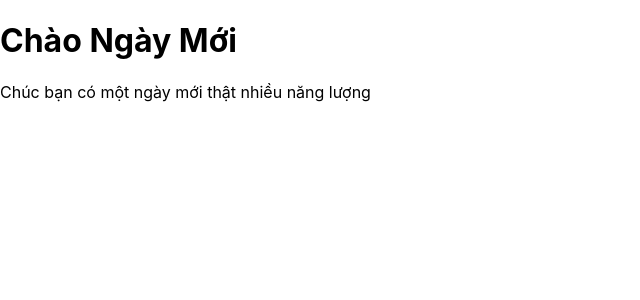
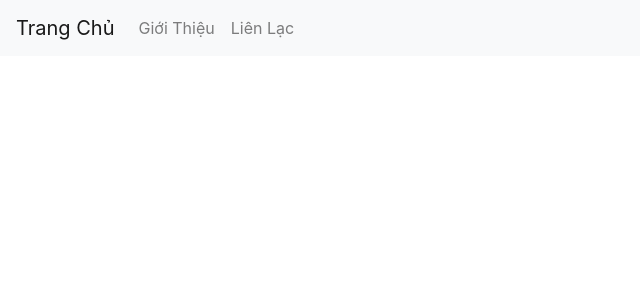
Before and after one commit to Huunhat22/helloreactr, a React (Create React App) app: page / in a window 1280 px wide. Shown: the top 300 px of the page, without its empty margins (0-640 px from the left). Built offline with nearby package versions, Linux system fonts and the light colour scheme.

Commit message:
update package

```diff
--- a/package.json
+++ b/package.json
@@ -6,9 +6,11 @@
     "@testing-library/jest-dom": "^5.11.10",
     "@testing-library/react": "^11.2.6",
     "@testing-library/user-event": "^12.8.3",
+    "bootstrap": "^4.6.0",
     "react": "^17.0.2",
     "react-dom": "^17.0.2",
     "react-scripts": "4.0.3",
+    "reactstrap": "^8.9.0",
     "web-vitals": "^1.1.1"
   },
   "scripts": {
--- a/src/App.css
+++ b/src/App.css
@@ -1,7 +1,9 @@
 .App {
   text-align: center;
 }
-
+.Demo{
+  text-align: center;
+}
 .App-logo {
   height: 40vmin;
   pointer-events: none;
--- a/src/Demo.js
+++ b/src/Demo.js
@@ -1,12 +1,18 @@
 import './App.css';
+import Header from './component/Header';
+import { Component } from 'react';
+import 'bootstrap/dist/css/bootstrap.min.css'
 
-function Demo() {
-  return (
-    <div className="Demo">
-        <h1>Chào Ngày Mới</h1>
-        <p>Chúc bạn có một ngày mới thật nhiều năng lượng</p>
-    </div>
-  );
+class Demo extends Component{
+  render(){
+    return (
+      <div className="Demo">
+        <Header></Header>
+
+
+      </div>
+    );
+  }
 }
 
 export default Demo;
--- /dev/null
+++ b/src/component/Header.js
@@ -0,0 +1,24 @@
+import React, {Component} from 'react';
+
+class Header extends Component{
+    render(){
+        return(
+            <nav className="navbar navbar-expand-sm navbar-light bg-light">
+                <a className="navbar-brand">Trang Chủ</a>
+                <div className="collapse navbar-collapse" id="collapsibleNavId">
+                    <ul className="navbar-nav mr-auto mt-2 mt-lg-0">
+                        <li className="nav-item">
+                            <a className="nav-link" >Giới Thiệu</a>
+                        </li>
+                        <li className="nav-item">
+                            <a className="nav-link" >Liên Lạc</a>
+                        </li>
+                    </ul>
+                </div>
+            </nav>
+
+        );
+    }
+}
+
+export default Header;
--- a/src/index.js
+++ b/src/index.js
@@ -2,6 +2,7 @@ import React from 'react';
 import ReactDOM from 'react-dom';
 import './index.css';
 import Demo from './Demo';
+import 'bootstrap/dist/css/bootstrap.min.css';
 import reportWebVitals from './reportWebVitals';
 
 ReactDOM.render(
```
Also changed, not shown: src/component/Poduct.js (added, +13 -0 lines), 1 other file (tests, documents, lock files or other folders).
